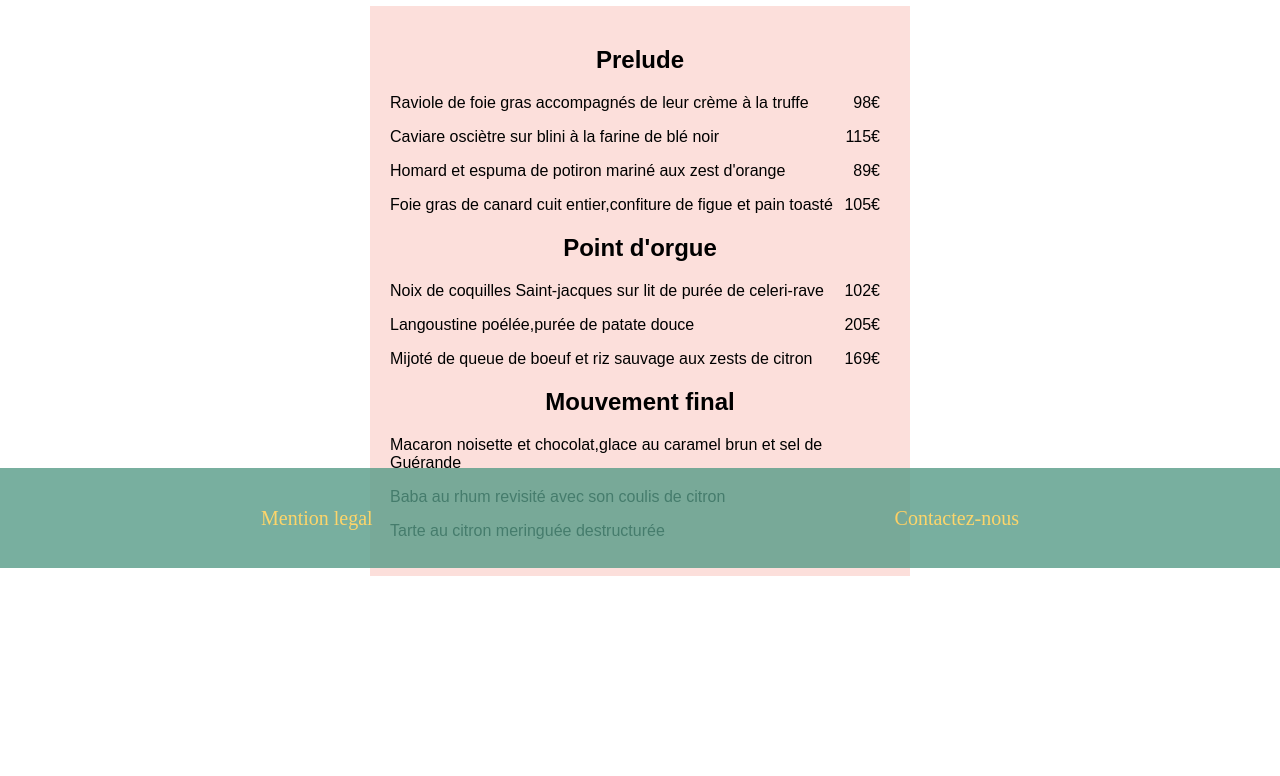
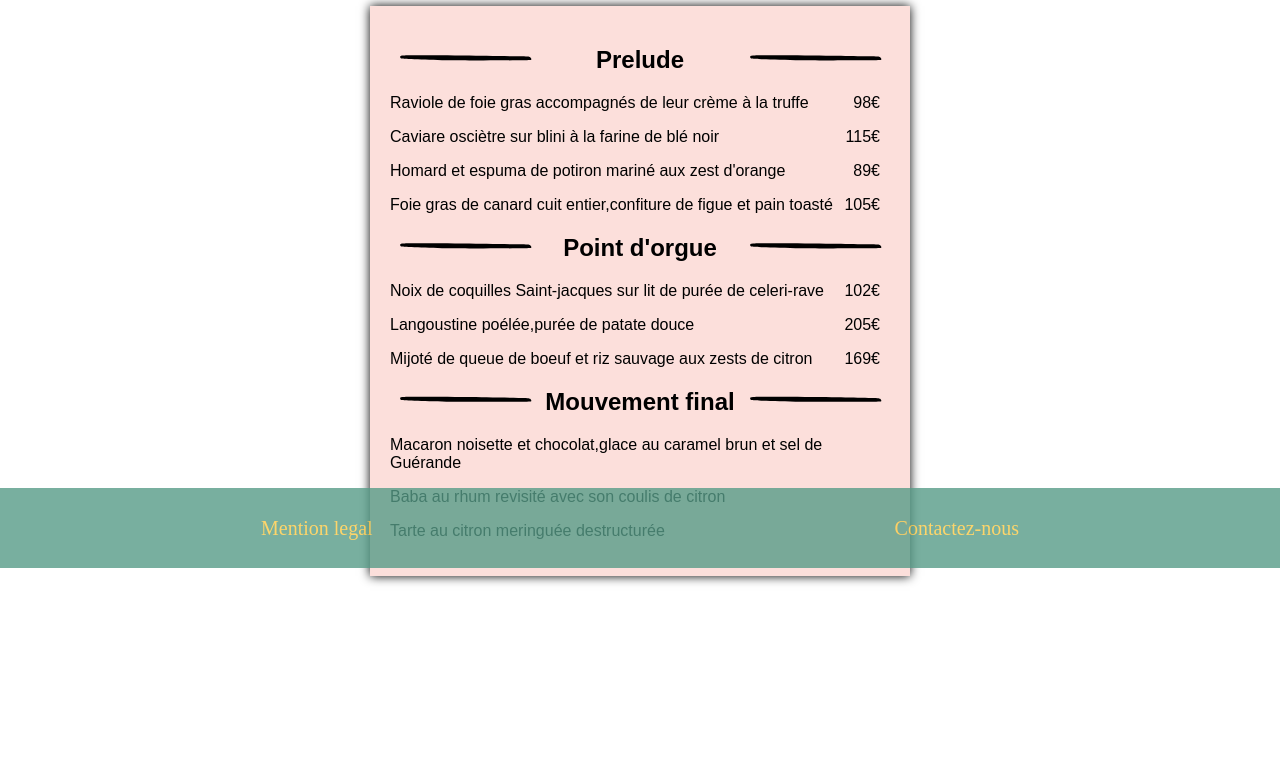
Before and after one commit to Thankcoeur/mon-projet3, a plain HTML site: page menu1.html in a window 1280 px wide. Shown: the part 232-1008 px from the top of the page. Drawn offline with Linux system fonts and the light colour scheme; a web font is replaced by a local one.

Commit message:
ajout menu 2

```diff
--- a/_Layout.scss
+++ b/_Layout.scss
@@ -101,7 +101,7 @@ nav {
   margin-bottom: 50px ;
 
   .btn {
-    margin-bottom:100px;
+    margin-bottom:80px;
     @include item-center;
     background-color: $bc-main;
     width: 200px;
@@ -127,7 +127,7 @@ nav {
   bottom: 0 ;
   left: 0;
     font-size: 20px;
-height: 100px;
+height: 80px;
 background-color: $bc-main ;
 color: $tc-main ;
 display: flex;
@@ -229,12 +229,7 @@ to { transform : rotate(5deg)}
   padding-right: 10px;
   }
 
-  h2::before {
-    content :"";
-    background-image: url();
 
-
-  }
 h1,h2 {
 
   text-align: center;
@@ -257,6 +252,32 @@ h1,h2 {
 .menu1 {
 @include mang;
 
+h2::before  {
+  display :block ;
+  float: right;
+  content :"";
+  height: 24.5px;
+  width :150px ;
+  background-image: url('trait-menu1.svg');
+  background-position: center;
+  background-size: 150px 100px;
+  background-repeat:no-repeat ;
 
 
 }
+
+h2::after  {
+  display :block ;
+  float: left;
+  content :"";
+  height: 24.5px;
+  width :150px ;
+  background-image: url('trait-menu1.svg');
+  background-position: center;
+  background-size: 150px 100px;
+  background-repeat:no-repeat ;
+
+
+}
+
+}
--- a/menu1.html
+++ b/menu1.html
@@ -12,8 +12,8 @@
     </nav>
 
     <div class="menuContainer menu1">
-        <h1 >La note enchantée</h1>
-        <div class="content">
+        <h1 >La note enchantee</h1>
+        <div class="content animation">
 
             <h2>Prelude</h2>
             <p>Raviole de foie gras accompagnés de leur crème à la truffe <span>98&euro; </span></p>
```
Also changed, not shown: menu2.html (added, +60 -0 lines), style.css, trait-menu1.svg (added), 1 other file.
